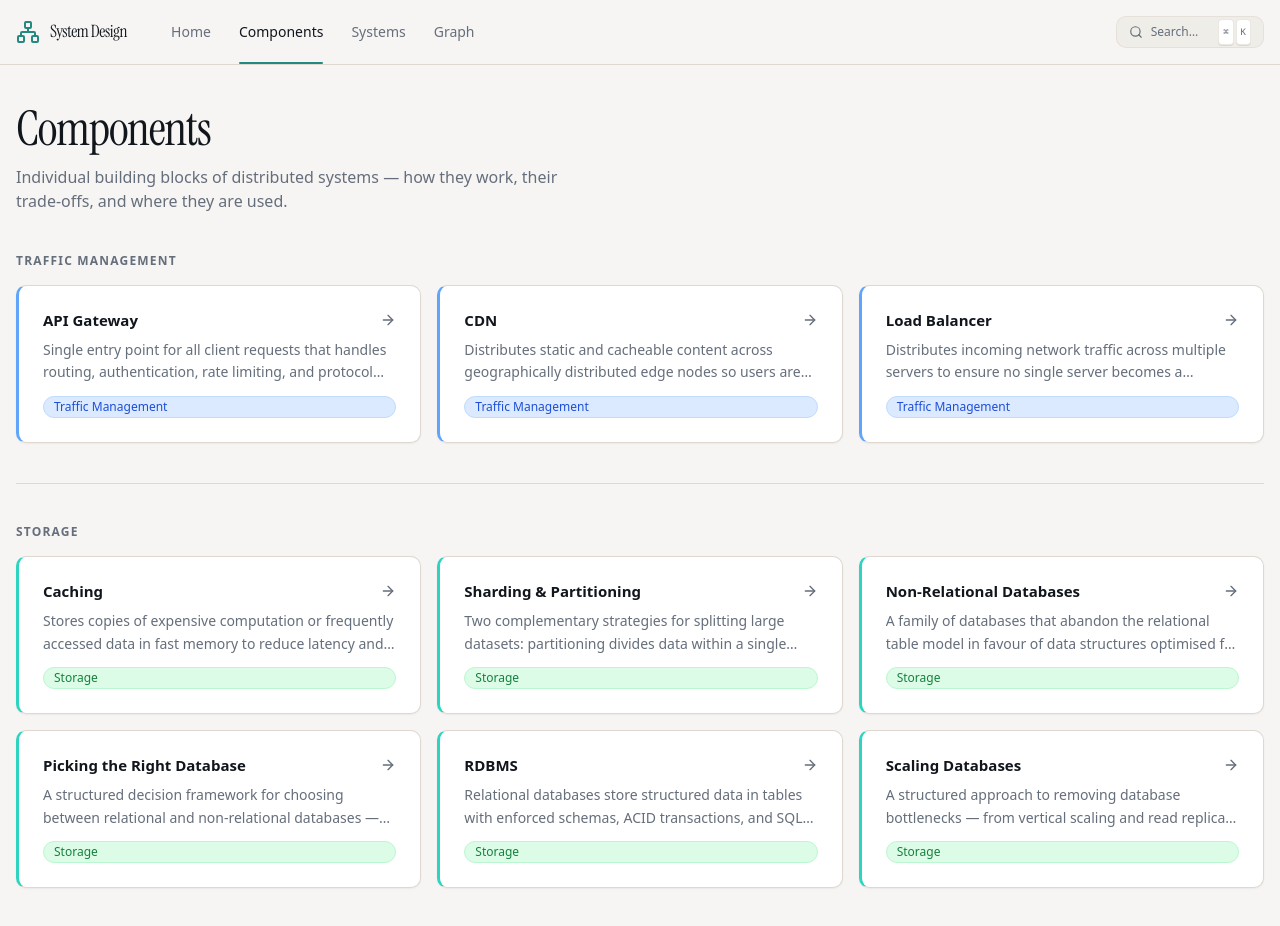
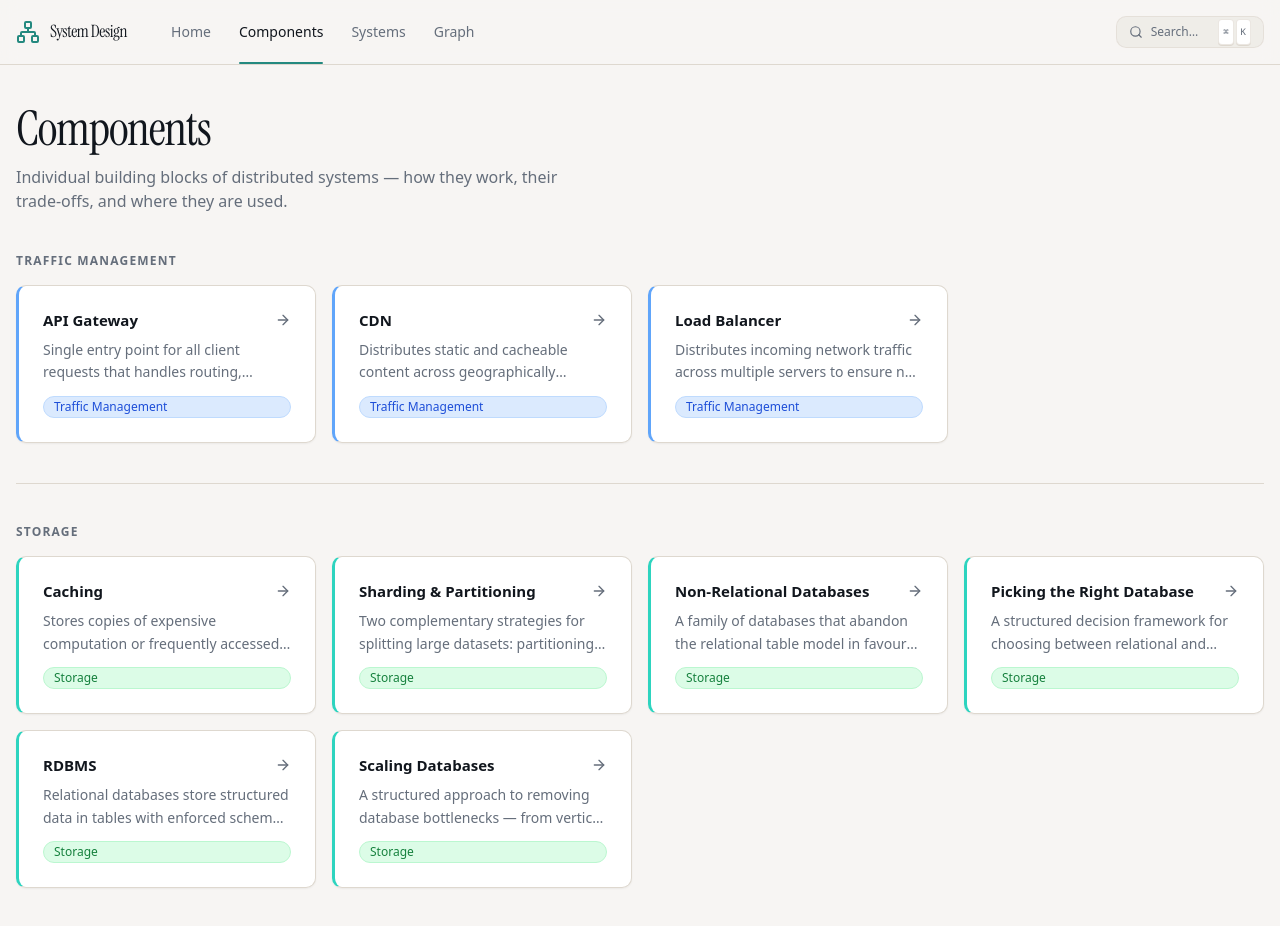
Before and after one commit to thatpratik/system-design, a Next.js app: page /components in a window 1280 px wide. Built offline with nearby package versions, Linux system fonts and the light colour scheme.

Commit message:
fix: adjust grid layout to accommodate additional columns in ComponentsPage

```diff
--- a/app/components/page.tsx
+++ b/app/components/page.tsx
@@ -38,7 +38,7 @@
               <h2 className="text-xs font-semibold uppercase tracking-widest text-muted-foreground mb-4">
                 {CATEGORY_LABELS[category] ?? category}
               </h2>
-              <div className="grid gap-4 sm:grid-cols-2 lg:grid-cols-3">
+              <div className="grid gap-4 sm:grid-cols-2 lg:grid-cols-4">
                 {grouped[category].map((component) => (
                   <ContentCard
                     key={component.slug}
```
Also changed, not shown: components/shared/content-card.tsx (+5 -5 lines).
